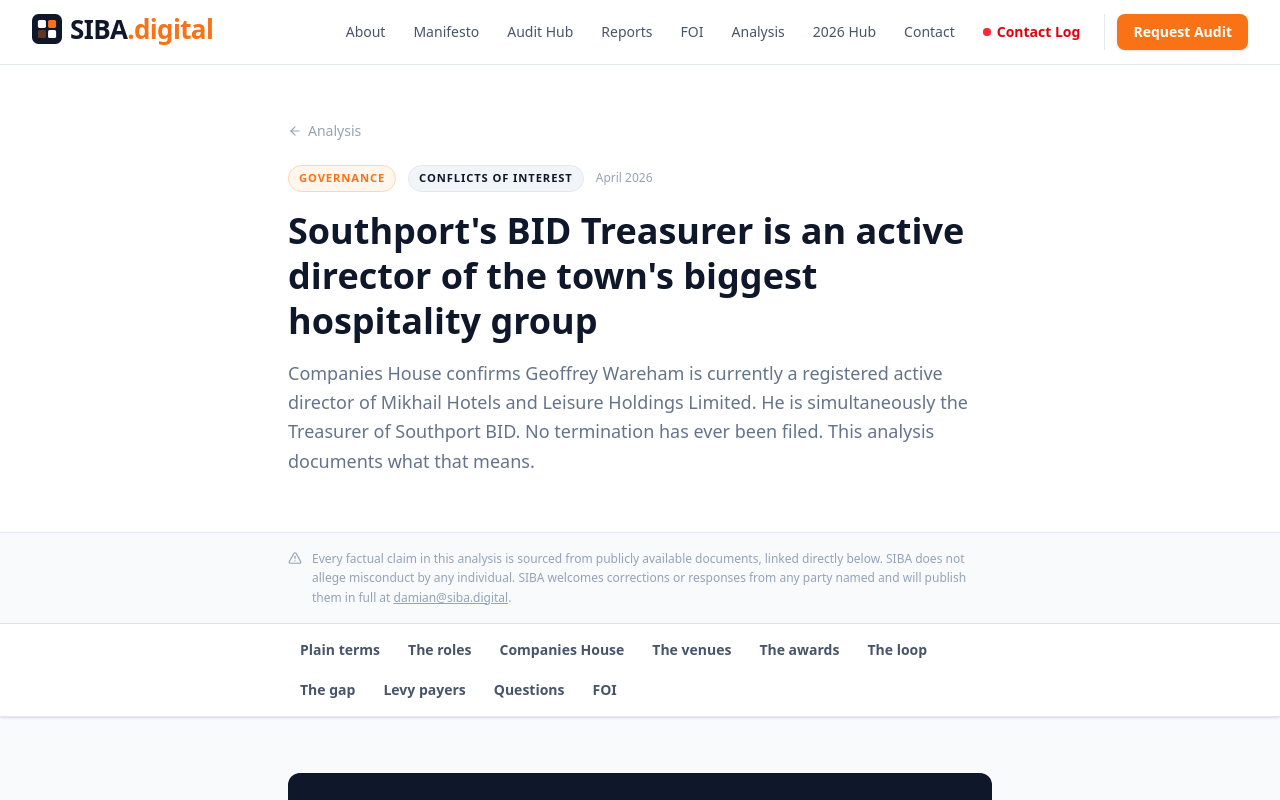
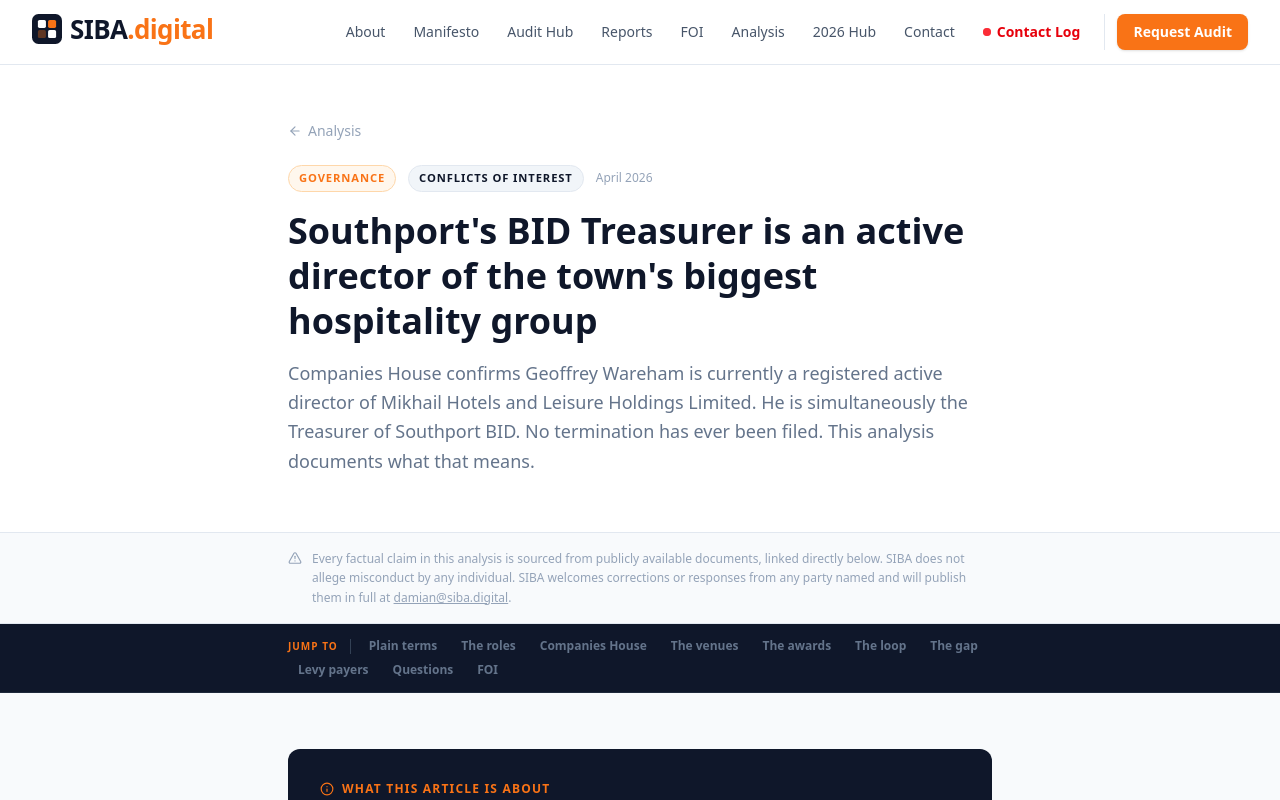
Before and after one commit to damian756/siba.digital, a Next.js app: page /analysis/bid-treasurer-mikhail in a window 1280 px wide. Shown: the top 800 px of the page. Built offline with nearby package versions, Linux system fonts and the light colour scheme.

Commit message:
Redesign sticky navs: dark background, orange Jump to label, orange hover

```diff
--- a/app/analysis/bid-cronyism-by-design/page.tsx
+++ b/app/analysis/bid-cronyism-by-design/page.tsx
@@ -90,9 +90,12 @@ export default function CronyismAnalysisPage() {
       </div>
 
       {/* Sticky section nav */}
-      <div className="sticky top-16 z-10 border-b border-[#e2e8f0] bg-white/95 backdrop-blur-sm">
+      <div className="sticky top-16 z-10 bg-[#0f172a] border-b border-[#1e293b]">
         <div className="mx-auto max-w-3xl px-4 sm:px-6 lg:px-8">
-          <nav className="flex flex-wrap gap-x-6 gap-y-0 py-3 text-sm">
+          <nav className="flex flex-wrap items-center gap-x-1 py-2.5">
+            <span className="text-[10px] font-bold uppercase tracking-widest text-[#f97316] pr-3 mr-1 border-r border-[#334155] flex-shrink-0">
+              Jump to
+            </span>
             {[
               { href: "#before", label: "Before the BID" },
               { href: "#intermediary", label: "The Intermediary" },
@@ -104,7 +107,7 @@ export default function CronyismAnalysisPage() {
               <a
                 key={l.href}
                 href={l.href}
-                className="flex-shrink-0 text-sm font-semibold text-[#94a3b8] hover:text-[#0f172a] transition-colors"
+                className="flex-shrink-0 px-2.5 py-1 text-xs font-semibold text-[#64748b] hover:text-[#f97316] transition-colors"
               >
                 {l.label}
               </a>
--- a/app/analysis/bid-treasurer-mikhail/page.tsx
+++ b/app/analysis/bid-treasurer-mikhail/page.tsx
@@ -228,9 +228,12 @@ export default function BidTreasurerMikhailPage() {
       </div>
 
       {/* Sticky nav */}
-      <div className="sticky top-16 z-10 bg-white border-b border-[#e2e8f0] shadow-sm">
+      <div className="sticky top-16 z-10 bg-[#0f172a] border-b border-[#1e293b]">
         <div className="mx-auto max-w-3xl px-4 sm:px-6 lg:px-8">
-          <nav className="flex flex-wrap gap-1 py-2">
+          <nav className="flex flex-wrap items-center gap-x-1 py-2.5">
+            <span className="text-[10px] font-bold uppercase tracking-widest text-[#f97316] pr-3 mr-1 border-r border-[#334155] flex-shrink-0">
+              Jump to
+            </span>
             {[
               { href: "#summary", label: "Plain terms" },
               { href: "#roles", label: "The roles" },
@@ -246,7 +249,7 @@ export default function BidTreasurerMikhailPage() {
               <a
                 key={l.href}
                 href={l.href}
-                className="flex-shrink-0 px-3 py-2 rounded-md text-sm font-semibold text-[#475569] hover:text-[#0f172a] hover:bg-[#f8fafc] transition-colors"
+                className="flex-shrink-0 px-2.5 py-1 text-xs font-semibold text-[#64748b] hover:text-[#f97316] transition-colors"
               >
                 {l.label}
               </a>
--- a/app/analysis/selective-promotion/page.tsx
+++ b/app/analysis/selective-promotion/page.tsx
@@ -273,9 +273,12 @@ export default function SelectivePromotionPage() {
       </div>
 
       {/* Sticky section nav */}
-      <div className="sticky top-16 z-10 border-b border-[#e2e8f0] bg-white/95 backdrop-blur-sm">
+      <div className="sticky top-16 z-10 bg-[#0f172a] border-b border-[#1e293b]">
         <div className="mx-auto max-w-3xl px-4 sm:px-6 lg:px-8">
-          <nav className="grid grid-cols-4 py-1">
+          <nav className="flex flex-wrap items-center gap-x-1 py-2.5">
+            <span className="text-[10px] font-bold uppercase tracking-widest text-[#f97316] pr-3 mr-1 border-r border-[#334155] flex-shrink-0">
+              Jump to
+            </span>
             {[
               { href: "#platform", label: "The Platform" },
               { href: "#method", label: "What We Did" },
@@ -289,7 +292,7 @@ export default function SelectivePromotionPage() {
               <a
                 key={l.href}
                 href={l.href}
-                className="text-xs font-semibold text-[#94a3b8] hover:text-[#0f172a] transition-colors py-2 px-1 text-center"
+                className="flex-shrink-0 px-2.5 py-1 text-xs font-semibold text-[#64748b] hover:text-[#f97316] transition-colors"
               >
                 {l.label}
               </a>
--- a/app/manifesto/page.tsx
+++ b/app/manifesto/page.tsx
@@ -82,9 +82,12 @@ export default function ManifestoPage() {
       </div>
 
       {/* Sticky section nav */}
-      <div className="sticky top-16 z-10 border-b border-[#e2e8f0] bg-white/95 backdrop-blur-sm">
+      <div className="sticky top-16 z-10 bg-[#0f172a] border-b border-[#1e293b]">
         <div className="mx-auto max-w-3xl px-4 sm:px-6 lg:px-8">
-          <nav className="flex flex-wrap gap-x-6 gap-y-0 py-3 text-sm">
+          <nav className="flex flex-wrap items-center gap-x-1 py-2.5">
+            <span className="text-[10px] font-bold uppercase tracking-widest text-[#f97316] pr-3 mr-1 border-r border-[#334155] flex-shrink-0">
+              Jump to
+            </span>
             {[
               { href: "#vision", label: "01. 2026 Vision" },
               { href: "#levy", label: "02. The Levy Failure" },
@@ -93,7 +96,7 @@ export default function ManifestoPage() {
               <a
                 key={l.href}
                 href={l.href}
-                className="flex-shrink-0 text-sm font-medium text-[#94a3b8] hover:text-[#0f172a] transition-colors"
+                className="flex-shrink-0 px-2.5 py-1 text-xs font-semibold text-[#64748b] hover:text-[#f97316] transition-colors"
               >
                 {l.label}
               </a>
--- a/app/privacy/page.tsx
+++ b/app/privacy/page.tsx
@@ -51,9 +51,12 @@ export default function PrivacyPage() {
       </div>
 
       {/* Sticky section nav */}
-      <div className="sticky top-16 z-10 bg-white/95 backdrop-blur-sm border-b border-[#e2e8f0]">
+      <div className="sticky top-16 z-10 bg-[#0f172a] border-b border-[#1e293b]">
         <div className="mx-auto max-w-3xl px-4 sm:px-6 lg:px-8">
-          <nav className="flex flex-wrap gap-x-6 gap-y-0 py-3">
+          <nav className="flex flex-wrap items-center gap-x-1 py-2.5">
+            <span className="text-[10px] font-bold uppercase tracking-widest text-[#f97316] pr-3 mr-1 border-r border-[#334155] flex-shrink-0">
+              Jump to
+            </span>
             {[
               { href: "#ownership", label: "Ownership" },
               { href: "#privacy", label: "Privacy" },
@@ -63,7 +66,7 @@ export default function PrivacyPage() {
               <a
                 key={l.href}
                 href={l.href}
-                className="flex-shrink-0 text-sm font-medium text-[#94a3b8] hover:text-[#0f172a] transition-colors"
+                className="flex-shrink-0 px-2.5 py-1 text-xs font-semibold text-[#64748b] hover:text-[#f97316] transition-colors"
               >
                 {l.label}
               </a>
--- a/app/reports/mark-catherall-visit-southport/page.tsx
+++ b/app/reports/mark-catherall-visit-southport/page.tsx
@@ -153,9 +153,12 @@ export default function CaterallReportPage() {
       </div>
 
       {/* Sticky nav */}
-      <div className="sticky top-16 z-10 bg-white border-b border-[#e2e8f0] shadow-sm">
+      <div className="sticky top-16 z-10 bg-[#0f172a] border-b border-[#1e293b]">
         <div className="mx-auto max-w-3xl px-4 sm:px-6 lg:px-8">
-          <nav className="flex flex-wrap gap-1 py-2">
+          <nav className="flex flex-wrap items-center gap-x-1 py-2.5">
+            <span className="text-[10px] font-bold uppercase tracking-widest text-[#f97316] pr-3 mr-1 border-r border-[#334155] flex-shrink-0">
+              Jump to
+            </span>
             {[
               { href: "#roles", label: "The roles" },
               { href: "#career", label: "Career" },
@@ -167,7 +170,7 @@ export default function CaterallReportPage() {
               <a
                 key={l.href}
                 href={l.href}
-                className="flex-shrink-0 px-3 py-2 rounded-md text-sm font-semibold text-[#475569] hover:text-[#0f172a] hover:bg-[#f8fafc] transition-colors"
+                className="flex-shrink-0 px-2.5 py-1 text-xs font-semibold text-[#64748b] hover:text-[#f97316] transition-colors"
               >
                 {l.label}
               </a>
--- a/app/reports/southport-bid-budget-2024/page.tsx
+++ b/app/reports/southport-bid-budget-2024/page.tsx
@@ -139,9 +139,12 @@ export default function BidBudgetReportPage() {
       </div>
 
       {/* Sticky section nav */}
-      <div className="sticky top-16 z-10 bg-white border-b border-[#e2e8f0] shadow-sm">
+      <div className="sticky top-16 z-10 bg-[#0f172a] border-b border-[#1e293b]">
         <div className="mx-auto max-w-3xl px-4 sm:px-6 lg:px-8">
-          <nav className="flex flex-wrap gap-1 py-2">
+          <nav className="flex flex-wrap items-center gap-x-1 py-2.5">
+            <span className="text-[10px] font-bold uppercase tracking-widest text-[#f97316] pr-3 mr-1 border-r border-[#334155] flex-shrink-0">
+              Jump to
+            </span>
             {[
               { href: "#levy", label: "The levy" },
               { href: "#budget", label: "The budget" },
@@ -152,7 +155,7 @@ export default function BidBudgetReportPage() {
               <a
                 key={l.href}
                 href={l.href}
-                className="flex-shrink-0 px-3 py-2 rounded-md text-sm font-semibold text-[#475569] hover:text-[#0f172a] hover:bg-[#f8fafc] transition-colors"
+                className="flex-shrink-0 px-2.5 py-1 text-xs font-semibold text-[#64748b] hover:text-[#f97316] transition-colors"
               >
                 {l.label}
               </a>
```
